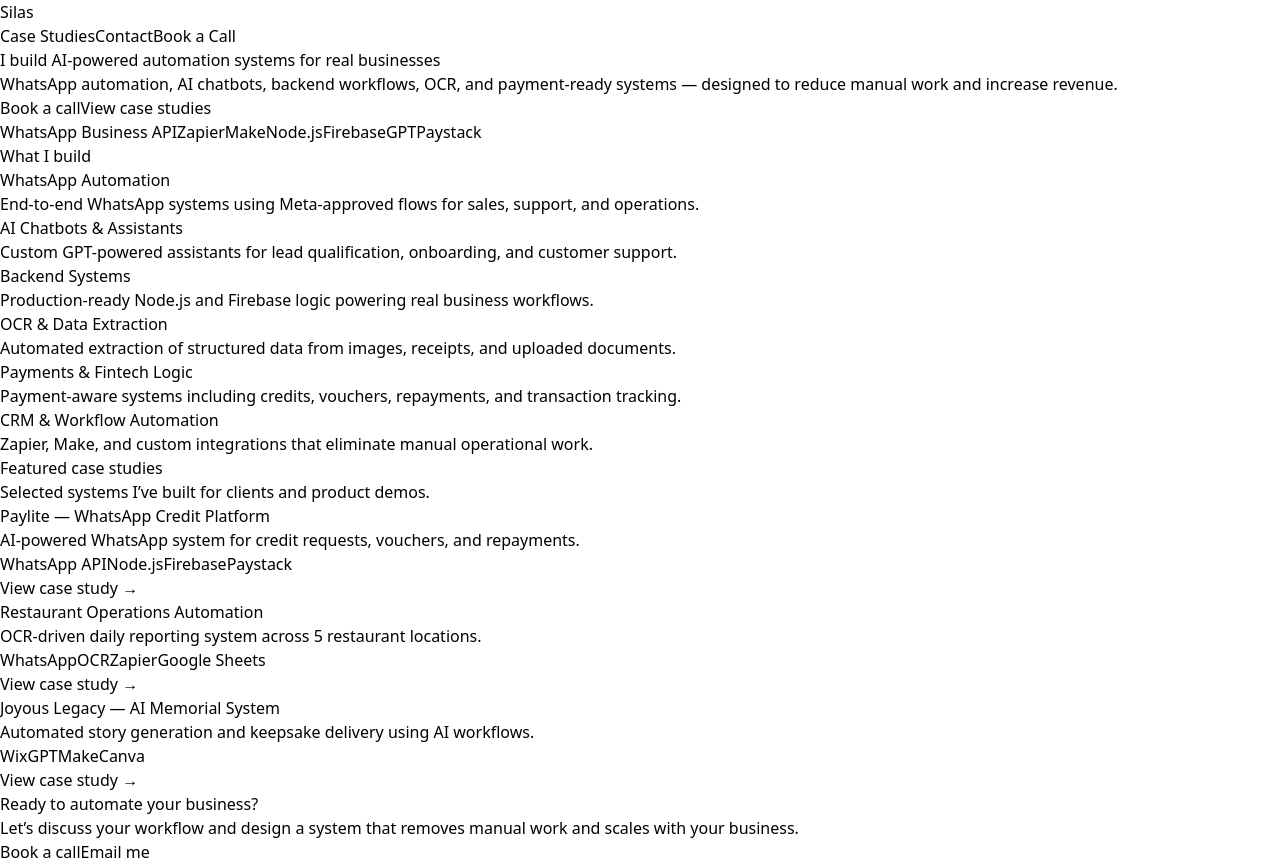
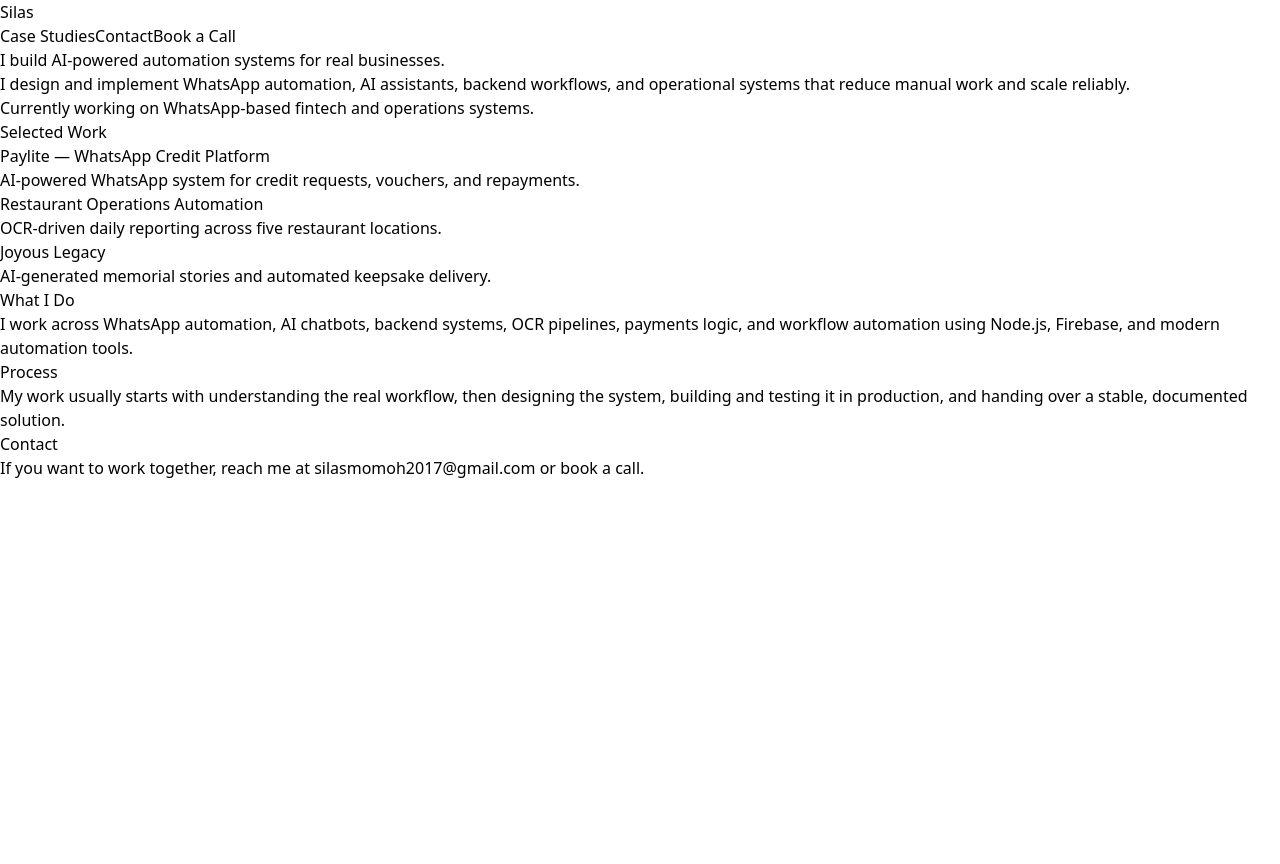
Before and after one commit to Limitlessnotions/portfolio, a Next.js app: page / in a window 1280 px wide. After the commit the page ends 800 px from the top, so only its background shows below. Built offline with nearby package versions, Linux system fonts and the light colour scheme.

Commit message:
Refactor homepage to single-column layout

```diff
--- a/src/app/page.tsx
+++ b/src/app/page.tsx
@@ -1,17 +1,115 @@
-import Hero from "../components/Hero";
-import ProofBar from "../components/ProofBar";
-import Capabilities from "../components/Capabilities";
-import CaseStudies from "../components/CaseStudies";
-import ContactCTA from "../components/ContactCTA";
-
 export default function Home() {
   return (
-    <main>
-      <Hero />
-      <ProofBar />
-      <Capabilities />
-      <CaseStudies />
-      <ContactCTA />
+    <main className="px-6 py-24">
+      <div className="max-w-2xl mx-auto space-y-16">
+
+        {/* Intro */}
+        <section className="space-y-6">
+          <h1 className="text-4xl md:text-5xl font-semibold tracking-tight">
+            I build AI-powered automation systems for real businesses.
+          </h1>
+
+          <p className="text-lg text-neutral-600">
+            I design and implement WhatsApp automation, AI assistants,
+            backend workflows, and operational systems that reduce
+            manual work and scale reliably.
+          </p>
+
+          <p className="text-neutral-500">
+            Currently working on WhatsApp-based fintech and operations systems.
+          </p>
+        </section>
+
+        {/* Selected Work */}
+        <section className="space-y-8">
+          <h2 className="text-sm uppercase tracking-wider text-neutral-500">
+            Selected Work
+          </h2>
+
+          <div className="space-y-8">
+            <div>
+              <h3 className="font-medium">
+                Paylite — WhatsApp Credit Platform
+              </h3>
+              <p className="text-neutral-600">
+                AI-powered WhatsApp system for credit requests,
+                vouchers, and repayments.
+              </p>
+            </div>
+
+            <div>
+              <h3 className="font-medium">
+                Restaurant Operations Automation
+              </h3>
+              <p className="text-neutral-600">
+                OCR-driven daily reporting across five restaurant locations.
+              </p>
+            </div>
+
+            <div>
+              <h3 className="font-medium">
+                Joyous Legacy
+              </h3>
+              <p className="text-neutral-600">
+                AI-generated memorial stories and automated keepsake delivery.
+              </p>
+            </div>
+          </div>
+        </section>
+
+        {/* What I Do */}
+        <section className="space-y-4">
+          <h2 className="text-sm uppercase tracking-wider text-neutral-500">
+            What I Do
+          </h2>
+
+          <p className="text-neutral-600">
+            I work across WhatsApp automation, AI chatbots, backend systems,
+            OCR pipelines, payments logic, and workflow automation using
+            Node.js, Firebase, and modern automation tools.
+          </p>
+        </section>
+
+        {/* Process */}
+        <section className="space-y-4">
+          <h2 className="text-sm uppercase tracking-wider text-neutral-500">
+            Process
+          </h2>
+
+          <p className="text-neutral-600">
+            My work usually starts with understanding the real workflow,
+            then designing the system, building and testing it in production,
+            and handing over a stable, documented solution.
+          </p>
+        </section>
+
+        {/* Contact */}
+        <section className="space-y-4">
+          <h2 className="text-sm uppercase tracking-wider text-neutral-500">
+            Contact
+          </h2>
+
+          <p className="text-neutral-600">
+            If you want to work together, reach me at{" "}
+            <a
+              href="mailto:silasmomoh2017@gmail.com"
+              className="underline"
+            >
+              silasmomoh2017@gmail.com
+            </a>{" "}
+            or{" "}
+            <a
+              href="https://calendly.com/YOUR-LINK"
+              target="_blank"
+              rel="noopener noreferrer"
+              className="underline"
+            >
+              book a call
+            </a>.
+          </p>
+        </section>
+
+      </div>
     </main>
   );
 }
```
